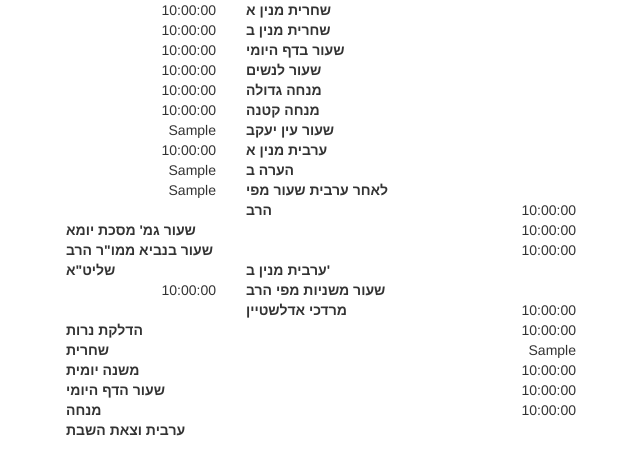
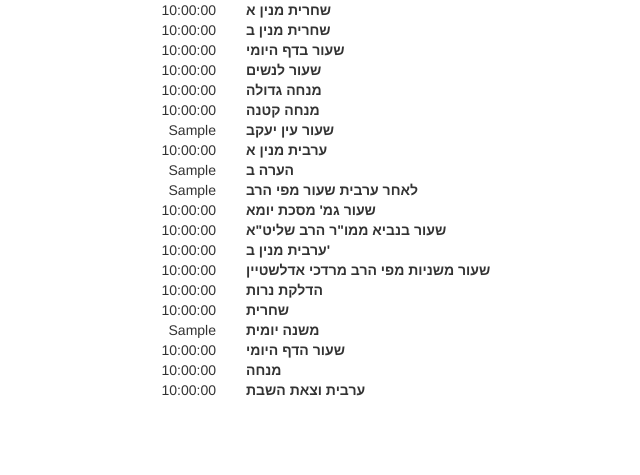
Before and after one commit to Elmtech/scheduler, a Django app: page / in a window 1280 px wide. Shown: the part 260-735 px from the top of the page, without its empty margins (34-674 px from the left). Run offline with Django 3.2, Linux system fonts and the light colour scheme; tables that the repository leaves empty hold one stand-in row (values such as "Sample post"); some libraries are stand-ins or nearby versions.

Commit message:
changes for styles

```diff
--- a/templates/scheduler/home.html
+++ b/templates/scheduler/home.html
@@ -12,8 +12,7 @@
                     <p class="text-right">
                     {% if value %}
                         <span class="col-xs-4">{{ value }}</span>
-                        <span class="col-xs-4 text-left"><b>{{ name }}</b></span>
-                        <span class="col-xs-4">&nbsp;</span>
+                        <span class="col-xs-8 text-left"><b>{{ name }}</b></span>
                     {% endif %}
                     </p>
                 {% endfor %}
```
